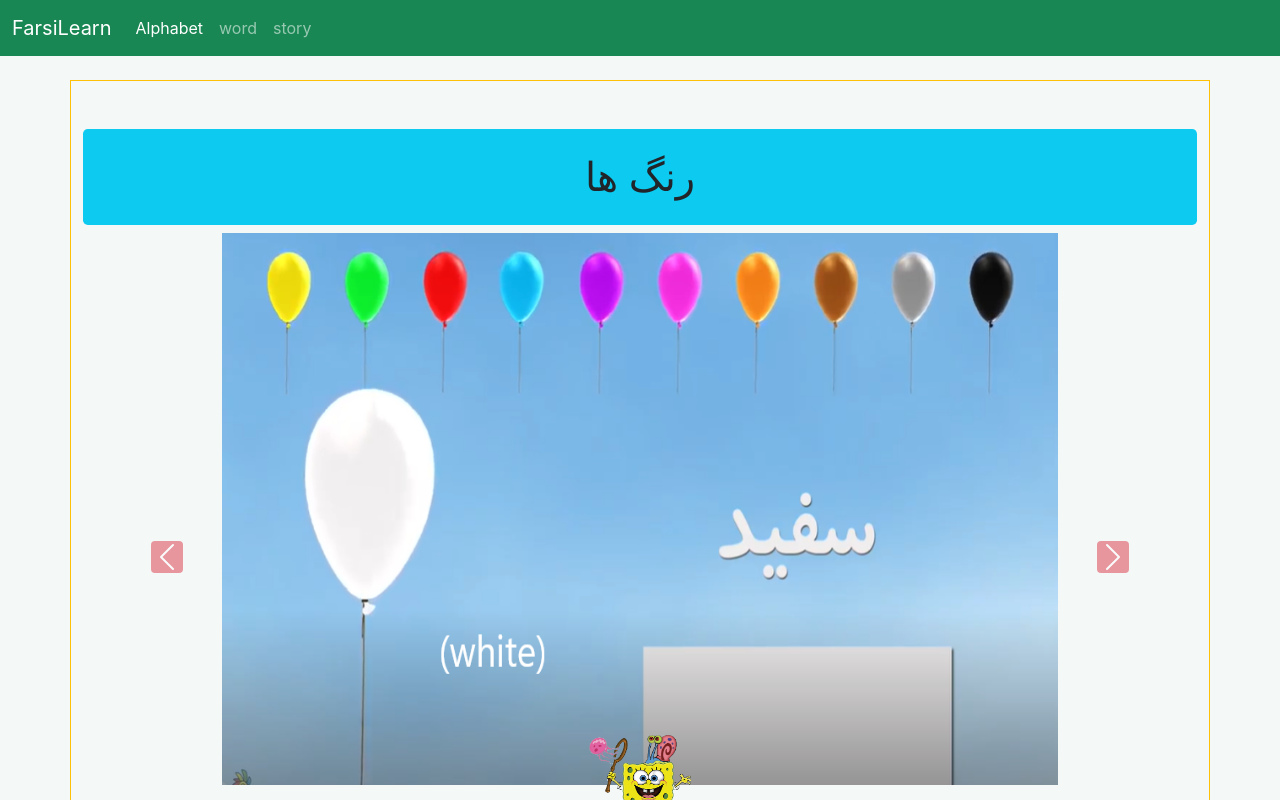
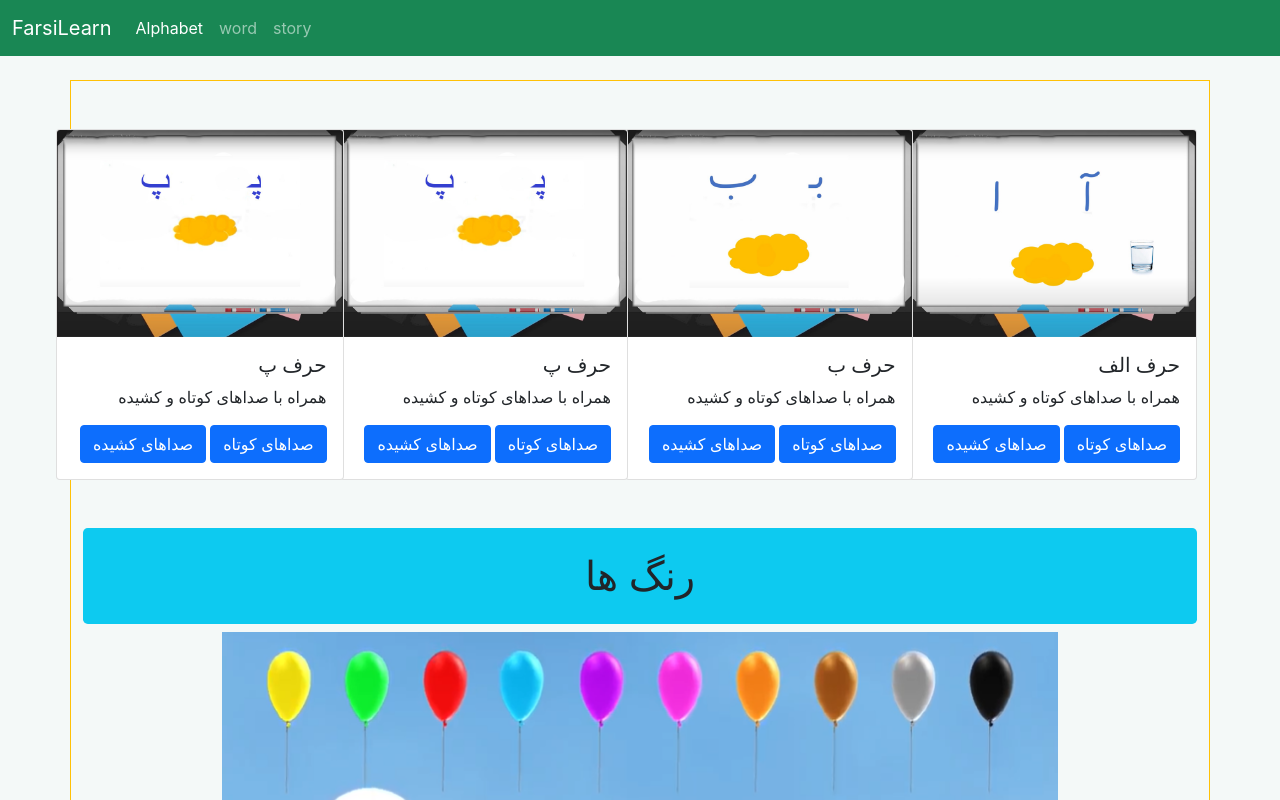
Before and after one commit to masooma-zahedi/reactFarsiClass, a React (Create React App) app: page / in a window 1280 px wide. Shown: the top 800 px of the page. Built offline with nearby package versions, Linux system fonts and the light colour scheme.

Commit message:
add exalple pic to alphabet letter instructuer

```diff
--- a/src/App.css
+++ b/src/App.css
@@ -36,3 +36,6 @@
     transform: rotate(360deg);
   }
 }
+.f-right{
+  direction: rtl;
+}
--- a/src/component/classes/alphabet/Alphabet.js
+++ b/src/component/classes/alphabet/Alphabet.js
@@ -1,6 +1,6 @@
 import { testBody, testColor, testFruit, testWear } from "./dataAlpha.js"
-
 import { MakeWordCarousel } from "./MakeWordCarousel.js";
+import {CardAlphaCompo} from "./cardAlpha/CardAlphaCompo.js"
 
 
 export const Alphabet = () => {
@@ -8,6 +8,7 @@ export const Alphabet = () => {
   return (
     <>
         <div className = "container border border-warning mt-4">
+          <CardAlphaCompo/>
           <MakeWordCarousel carouselName={testColor.wordCarousel} carouselData={testColor.alphaColor}/>
           <MakeWordCarousel carouselName={testFruit.wordCarousel} carouselData={testFruit.alphaImage}/>
           <MakeWordCarousel carouselName={testBody.wordCarousel} carouselData={testBody.alphaBody}/>
--- /dev/null
+++ b/src/component/classes/alphabet/cardAlpha/CardAlphaCompo.js
@@ -0,0 +1,90 @@
+import React from 'react';
+import {infoCard} from './cardDataAlpha';
+
+export const CardAlphaCompo = () => {
+    // console.log(infoCard[0].title);
+
+  return (
+    <>
+        <section className='f-right mt-5'>
+            <div className="row" >
+                {/* *** start Num 1 *** */}
+                {
+                    infoCard.map((letter,index)=>{
+                        // console.log(index);
+                        return(
+                            <>
+                                <div className="col-md-3" key={index}>
+                                    <div className="card" style={{width: "18rem"}}>
+                                        <img src={letter.mainPic} className="card-img-top" data-bs-toggle="modal" data-bs-target={`#${letter.examplePicId}`}  alt="حرف آ" />
+                                        <div className="card-body">
+                                            <h5 className="card-title">{letter.title}</h5>
+                                            <p className="card-text">همراه با صداهای کوتاه و کشیده</p>
+                                            <a href="#" className="btn btn-primary ms-1" data-bs-toggle="modal" data-bs-target="#letterA-1">صداهای کوتاه</a>
+                                            <a href="#" className="btn btn-primary" data-bs-toggle="modal" data-bs-target="#letterA-2">صداهای کشیده</a>
+                                        </div>
+                                    </div>
+                                    {/*  stsrt modal - Example Letter  */}
+                                    <div className="modal fade" style={{backgroundColor:' rgba(0, 0, 0, 0.619)'}} id={letter.examplePicId}  data-bs-backdrop="static" data-bs-keyboard="false" tabIndex="-1" aria-labelledby="staticBackdropLabel" aria-hidden="true">
+                                        <div className="modal-dialog modal-dialog-centered border border-light" style={{width: '700px'}}>
+                                        <div className="modal-content bg-danger"  style={{width: '700px', minHeight:'500px'}}>
+                                            <div className="modal-header">
+                                                <button type="button" className="btn-close" data-bs-dismiss="modal" aria-label="Close"></button>
+                                            <div className="modal-title" style={{maxiWdth: '300px', maxWidth:' 100px'}} id="staticBackdropLabel">
+                                                <img src="./images/short-sound.jpg" className="w-100 h-100" alt="short-sound" srcSet="" />
+                                            </div>
+                                            </div>
+                                            <div className="modal-body">
+                                                {
+                                                    letter.examplePic.map((exaPic,index)=>{
+                                                        return(
+                                                            <>
+                                                                <div style={{height: '400px'}} key={index} className="mb-3">
+                                                                    <img src={exaPic} className="w-100 h-100" alt="" srcSet=""/>
+                                                                </div>
+                                                            </>
+                                                        )
+                                                    })
+                                                }
+                                            </div>
+                                            <div className="modal-footer">
+                                            <button type="button" className="btn btn-secondary" data-bs-dismiss="modal">Close</button>
+                                            <button type="button" className="btn btn-primary">Understoodssss</button>
+                                            </div>
+                                        </div>
+                                        </div>
+                                    </div>
+                                    {/* end modal-- Example Letter  */}
+
+
+
+
+
+
+
+
+                                </div>
+                            </>
+                        )
+
+                    })
+                }
+                {/* **** Start Num 2 **** */}
+                {/* <div className="col-md-3">
+                    <div className="card" style={{width: "18rem"}}>
+                        <img src="./images/آ--04-10.jpg" className="card-img-top" data-bs-toggle="modal" data-bs-target="#exampleL-A1"  alt="حرف آ" />
+                        <div className="card-body">
+                            <h5 className="card-title">حرف الف</h5>
+                            <p className="card-text">همراه با صداهای کوتاه و کشیده</p>
+                            <a href="#" className="btn btn-primary" data-bs-toggle="modal" data-bs-target="#letterA-1">صداهای کوتاه</a>
+                            <a href="#" className="btn btn-primary" data-bs-toggle="modal" data-bs-target="#letterA-2">صداهای کشیده</a>
+                        </div>
+                    </div>
+                </div> */}
+                {/* **** End Num 2 **** */}
+            </div>
+        </section>
+
+    </>
+  )
+}
--- a/src/component/classes/alphabet/cardAlpha/cardDataAlpha.js
+++ b/src/component/classes/alphabet/cardAlpha/cardDataAlpha.js
@@ -3,20 +3,31 @@ export let infoCard = [
         mainPic:"./images/assetAlpha/cardAlpha/آ--04-10.jpg",
         title:"حرف الف",
         examplePic:["./images/assetAlpha/cardAlpha/exampleAlpha/08-10-الف-1.jpg","./images/assetAlpha/cardAlpha/exampleAlpha/08-10-الف-2.jpg","./images/assetAlpha/cardAlpha/exampleAlpha/08-10-الف-3.jpg"],
+        examplePicId:"exampleL-A1",
         sortSoundPic:"./images/assetAlpha/cardAlpha/اَ-03-10-3.jpg",
         longSoundPic:"./images/assetAlpha/cardAlpha/06-10-24-الف-long.jpg"
     },
     {
         mainPic:"./images/assetAlpha/cardAlpha/ب-03-10-1.jpg",
         title:"حرف ب",
-        examplePic:["./images/assetAlpha/cardAlpha/exampleAlpha/08-10-ب-1.jpg","./images/assetAlpha/cardAlpha/exampleAlpha/08-10-ب-1.jpg","./images/assetAlpha/cardAlpha/exampleAlpha/08-10-ب-1.jpg"],
+        examplePic:["./images/assetAlpha/cardAlpha/exampleAlpha/08-10-ب-1.png","./images/assetAlpha/cardAlpha/exampleAlpha/08-10-ب-2.png","./images/assetAlpha/cardAlpha/exampleAlpha/08-10-ب-3.png"],
+        examplePicId:"exampleL-B1",
         sortSoundPic:"./images/assetAlpha/cardAlpha/ب-03-10-3.jpg",
         longSoundPic:"./images/assetAlpha/cardAlpha/06-10-ب-long.jpg"
     },
     {
         mainPic:"./images/assetAlpha/cardAlpha/03-10-پ-1.jpg",
         title:"حرف پ",
+        examplePic:["./images/assetAlpha/cardAlpha/exampleAlpha/08-10-پ-1.png","./images/assetAlpha/cardAlpha/exampleAlpha/08-10-پ-2.png","./images/assetAlpha/cardAlpha/exampleAlpha/08-10-پ-3.png","./images/assetAlpha/cardAlpha/exampleAlpha/08-10-پ-4.png",],
+        examplePicId:"exampleL-P1",
+        sortSoundPic:"./images/assetAlpha/cardAlpha/3-10-03-پ.jpg",
+        longSoundPic:"./images/assetAlpha/cardAlpha/06-10-24-پ-long.jpg"
+    },
+    {
+        mainPic:"./images/assetAlpha/cardAlpha/03-10-پ-1.jpg",
+        title:"حرف پ",
         examplePic:["./images/assetAlpha/cardAlpha/exampleAlpha/08-10-پ-1.jpg","./images/assetAlpha/cardAlpha/exampleAlpha/08-10-پ-1.jpg","./images/assetAlpha/cardAlpha/exampleAlpha/08-10-پ-1.jpg",],
+        examplePicId:"exampleL-A1",
         sortSoundPic:"./images/assetAlpha/cardAlpha/3-10-03-پ.jpg",
         longSoundPic:"./images/assetAlpha/cardAlpha/06-10-24-پ-long.jpg"
     },
```
Also changed, not shown: 1 other file (tests, documents, lock files or other folders).
